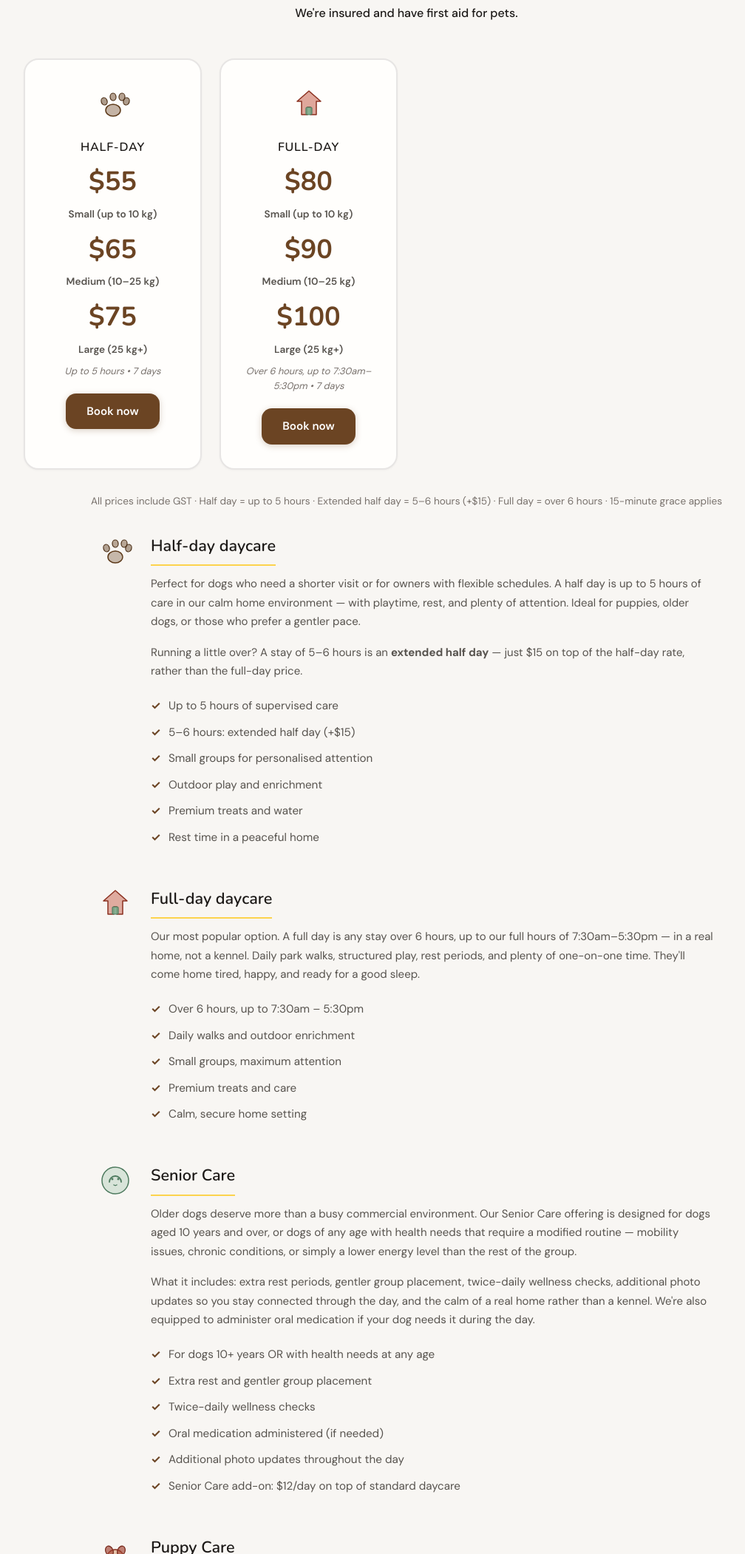
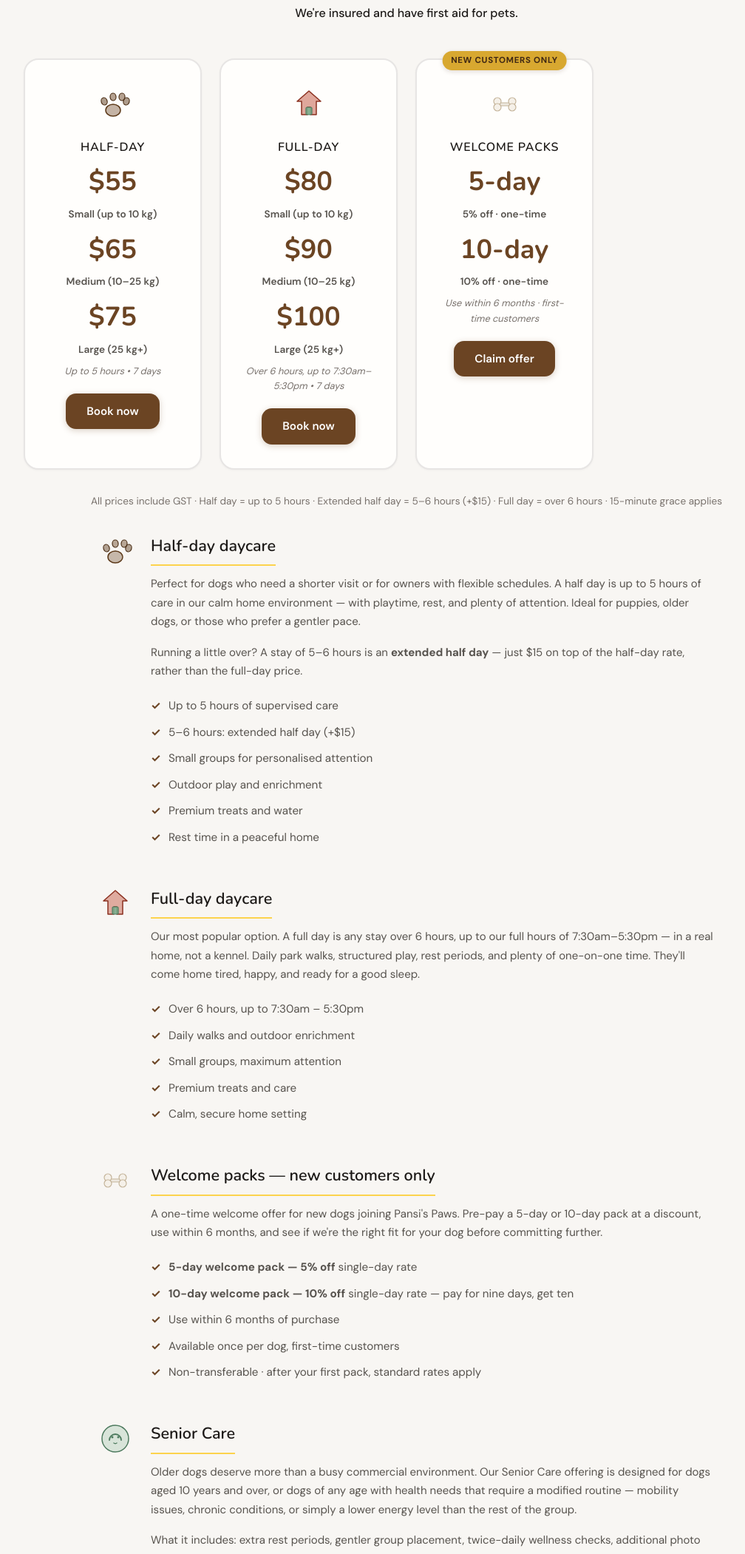
Before and after one commit to simonhorowitz44-svg/pansispaw, a plain HTML site: page services.html in a window 1280 px wide. Shown: the part 193-2294 px from the top of the page at 74% size, without its empty margins (90-1098 px from the left). Drawn offline with nearby package versions, Linux system fonts and the light colour scheme.

Commit message:
Bring back welcome packs, at 5% and 10%
The packs came off the site on 2 Sep alongside the Scouts packs, but
the admin machinery to sell them never went anywhere and new clients
have been asking. This restores the pricing card and the detail block
exactly as they were, then resets the discounts.

15% on a 10-day pack was well ahead of the Sydney market — comparable
operators discount 6-10%, and the ones that read best say "buy ten,
pay nine". So: 5-day 5%, 10-day 10%. The ladder still rewards the
bigger pack, and the 10-day now lands on round numbers ($720, $810,
$900) that Andressa can quote without doing arithmetic on the phone.

Still first-time customers only, still six months to use them.

Co-Authored-By: Claude Opus 5 <noreply@anthropic.com>

```diff
--- a/pricing.json
+++ b/pricing.json
@@ -1,6 +1,6 @@
 {
   "version": 1,
-  "updated": "2026-09-21",
+  "updated": "2026-09-30",
   "prices": {
     "small": {
       "half": 55,
@@ -83,11 +83,11 @@
   },
   "discounts": {
     "pack5": {
-      "pct": 10,
+      "pct": 5,
       "label": "5-day pack"
     },
     "pack10": {
-      "pct": 15,
+      "pct": 10,
       "label": "10-day pack"
     },
     "sibling": {
--- a/services.html
+++ b/services.html
@@ -4,7 +4,7 @@
   <meta charset="UTF-8">
   <meta name="viewport" content="width=device-width, initial-scale=1.0">
   <title>Services & Pricing | Pansi's Paw Home Daycare</title>
-  <meta name="description" content="Half-day and full-day home dog daycare in Annandale. Small groups, daily walks, premium care. Book online.">
+  <meta name="description" content="Half-day and full-day home dog daycare in Annandale. Small groups, daily walks, premium care. Multi-day packs available. Book online.">
   <link rel="stylesheet" href="style.css">
   <link rel="preconnect" href="https://fonts.googleapis.com">
   <link rel="preconnect" href="https://fonts.gstatic.com" crossorigin>
@@ -246,7 +246,27 @@
       </div>
 
 
-
+      <div class="service-card-benji new-customer-card animate-on-scroll">
+        <div class="new-customer-badge">New customers only</div>
+        <div class="service-icon-wrap">
+          <svg viewBox="0 0 48 48" fill="none" xmlns="http://www.w3.org/2000/svg">
+            <rect x="16" y="22" width="16" height="4" rx="2" fill="#ede8df" stroke="#c4b49a" stroke-width="1.2"/>
+            <circle cx="14" cy="20" r="5" fill="#f5f0e8" stroke="#c4b49a" stroke-width="1.2"/>
+            <circle cx="14" cy="28" r="5" fill="#f5f0e8" stroke="#c4b49a" stroke-width="1.2"/>
+            <circle cx="34" cy="20" r="5" fill="#f5f0e8" stroke="#c4b49a" stroke-width="1.2"/>
+            <circle cx="34" cy="28" r="5" fill="#f5f0e8" stroke="#c4b49a" stroke-width="1.2"/>
+          </svg>
+        </div>
+        <div class="service-title">Welcome packs</div>
+        <div class="service-price">5-day</div>
+        <div class="service-size">5% off · one-time</div>
+        <div class="service-price">10-day</div>
+        <div class="service-size">10% off · one-time</div>
+        <div class="service-meta">Use within 6 months · first-time customers</div>
+        <div class="service-cta">
+          <a href="book.html" class="btn btn-primary">Claim offer</a>
+        </div>
+      </div>
     </div>
 
     <p class="services-pricing-note">All prices include GST · Half day = up to 5 hours · Extended half day = 5–6 hours (+$15) · Full day = over 6 hours · 15-minute grace applies</p>
@@ -297,7 +317,28 @@
         </div>
       </div>
 
-
+      <div class="services-detail-block animate-on-scroll">
+        <div class="detail-icon">
+          <svg viewBox="0 0 48 48" fill="none" xmlns="http://www.w3.org/2000/svg">
+            <rect x="16" y="22" width="16" height="4" rx="2" fill="#ede8df" stroke="#c4b49a" stroke-width="1.2"/>
+            <circle cx="14" cy="20" r="5" fill="#f5f0e8" stroke="#c4b49a" stroke-width="1.2"/>
+            <circle cx="14" cy="28" r="5" fill="#f5f0e8" stroke="#c4b49a" stroke-width="1.2"/>
+            <circle cx="34" cy="20" r="5" fill="#f5f0e8" stroke="#c4b49a" stroke-width="1.2"/>
+            <circle cx="34" cy="28" r="5" fill="#f5f0e8" stroke="#c4b49a" stroke-width="1.2"/>
+          </svg>
+        </div>
+        <div class="detail-content">
+          <h3>Welcome packs — new customers only</h3>
+          <p>A one-time welcome offer for new dogs joining Pansi's Paws. Pre-pay a 5-day or 10-day pack at a discount, use within 6 months, and see if we're the right fit for your dog before committing further.</p>
+          <ul>
+            <li><strong>5-day welcome pack — 5% off</strong> single-day rate</li>
+            <li><strong>10-day welcome pack — 10% off</strong> single-day rate — pay for nine days, get ten</li>
+            <li>Use within 6 months of purchase</li>
+            <li>Available once per dog, first-time customers</li>
+            <li>Non-transferable · after your first pack, standard rates apply</li>
+          </ul>
+        </div>
+      </div>
 
       <!-- Senior Care -->
       <div class="services-detail-block animate-on-scroll">
```
Also changed, not shown: admin-v2.html (+1 -1 lines).
